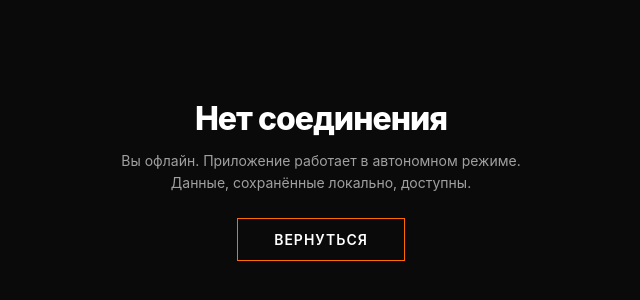
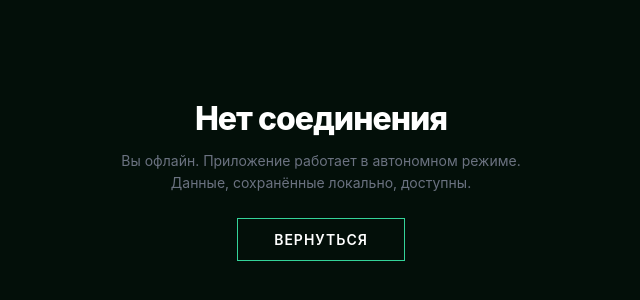
Before and after one commit to Andreevichs/blvck-taxi, a plain HTML site: page offline.html in a window 1280 px wide. Shown: the part 232-532 px from the top of the page, without its empty margins (319-959 px from the left). Drawn offline with Linux system fonts and the light colour scheme.

Commit message:
Update offline.html

```diff
--- a/offline.html
+++ b/offline.html
@@ -11,7 +11,7 @@
             box-sizing: border-box;
         }
         body {
-            background: #0A0A0A;
+            background: #030f09;
             color: #fff;
             font-family: 'Inter', sans-serif;
             display: flex;
@@ -26,7 +26,7 @@
         }
         .offline-icon {
             font-size: 80px;
-            color: #FF6B00;
+            color: #34D399;
             margin-bottom: 24px;
         }
         h1 {
@@ -36,14 +36,14 @@
             letter-spacing: -1px;
         }
         p {
-            color: #A0A0A0;
+            color: #6b7280;
             font-size: 14px;
             line-height: 1.6;
             margin-bottom: 24px;
         }
         .btn {
             padding: 12px 36px;
-            border: 1px solid #FF6B00;
+            border: 1px solid #34D399;
             background: transparent;
             color: #fff;
             font-size: 14px;
@@ -56,9 +56,9 @@
             letter-spacing: 1px;
         }
         .btn:hover {
-            background: rgba(255, 107, 0, 0.05);
-            border-color: #FF6B00;
-            box-shadow: 0 0 40px rgba(255, 107, 0, 0.05);
+            background: rgba(52, 211, 153, 0.05);
+            border-color: #34D399;
+            box-shadow: 0 0 40px rgba(52, 211, 153, 0.05);
         }
     </style>
 </head>
@@ -69,7 +69,7 @@
         </div>
         <h1>Нет соединения</h1>
         <p>Вы офлайн. Приложение работает в автономном режиме.<br>Данные, сохранённые локально, доступны.</p>
-        <a href="/blvck-taxi/" class="btn">Вернуться</a>
+        <a href="/" class="btn">Вернуться</a>
     </div>
 </body>
 </html>
```
